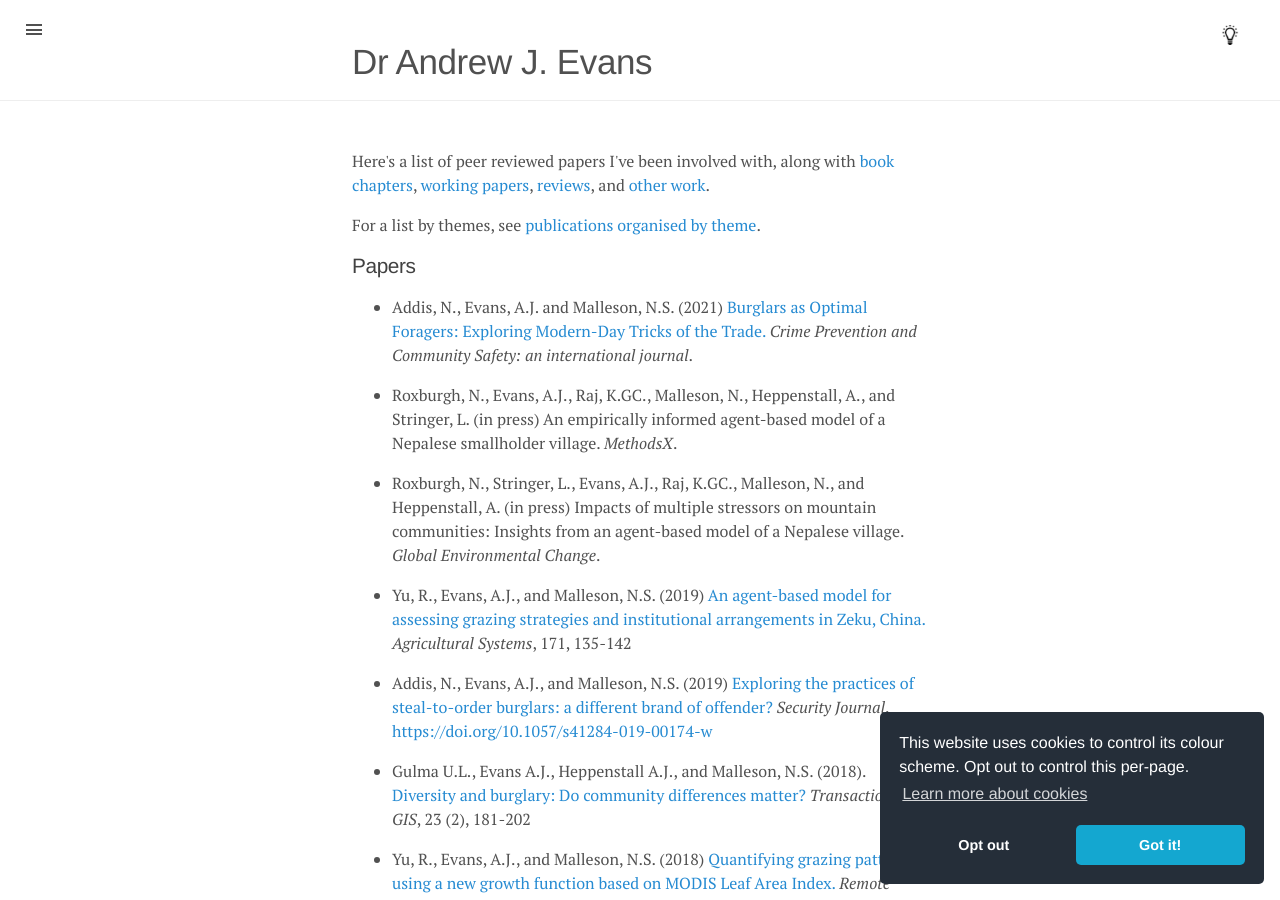
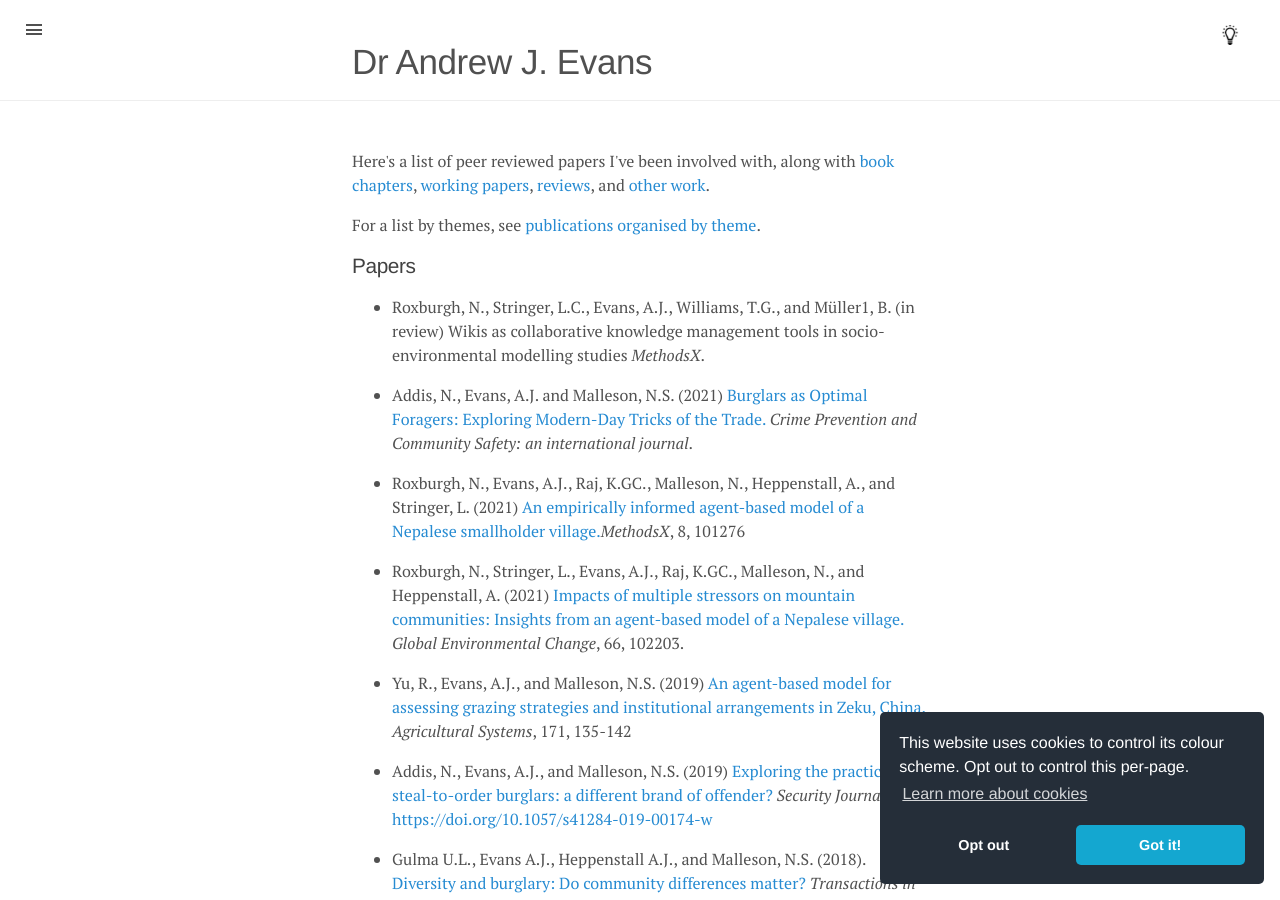
Before and after one commit to AJEvans/ajevans.github.io, a Jekyll site: the page built from papers/index.html, in a window 1280 px wide and 900 px high. Built offline with Jekyll 4.4.1, drawn with Linux system fonts in a browser that asks for light colours.

Commit message:
Papers added

```diff
--- a/papers/index.html
+++ b/papers/index.html
@@ -19,9 +19,10 @@ For a list by themes, see <A href="themes.html">publications organised by theme<
 <div class="home">
 <H2>Papers</H2>
 <ul>
+<li>Roxburgh, N., Stringer, L.C., Evans, A.J., Williams, T.G., and Müller1, B. (in review) Wikis as collaborative knowledge management tools in socio-environmental modelling studies <I>MethodsX</I>.</li>
 <li>Addis, N., Evans, A.J. and Malleson, N.S. (2021) <A href="http://shura.shu.ac.uk/28797/">Burglars as Optimal Foragers: Exploring Modern-Day Tricks of the Trade.</A> <I>Crime Prevention and Community Safety: an international journal</I>.</li>
-<li>Roxburgh, N., Evans, A.J., Raj, K.GC., Malleson, N., Heppenstall, A., and Stringer, L. (in press) An empirically informed agent-based model of a Nepalese smallholder village. <I>MethodsX</I>.</li>
-<li>Roxburgh, N., Stringer, L., Evans, A.J., Raj, K.GC., Malleson, N., and Heppenstall, A. (in press) Impacts of multiple stressors on mountain communities: Insights from an agent-based model of a Nepalese village. <I>Global Environmental Change</I>.</li>
+<li>Roxburgh, N., Evans, A.J., Raj, K.GC., Malleson, N., Heppenstall, A., and Stringer, L. (2021) <A href="https://doi.org/10.1016/j.mex.2021.101276">An empirically informed agent-based model of a Nepalese smallholder village.</A><I>MethodsX</I>, 8, 101276</li>
+<li>Roxburgh, N., Stringer, L., Evans, A.J., Raj, K.GC., Malleson, N., and Heppenstall, A. (2021) <A href="https://doi.org/10.1016/j.gloenvcha.2020.102203">Impacts of multiple stressors on mountain communities: Insights from an agent-based model of a Nepalese village.</A> <I>Global Environmental Change</I>, 66, 102203.</li>
 <li>Yu, R., Evans, A.J., and Malleson, N.S. (2019) <A href="https://doi.org/10.1016/j.agsy.2019.02.004">An agent-based model for assessing grazing strategies and institutional arrangements in Zeku, China.</A> <I>Agricultural Systems</I>, 171, 135-142</LI>
 <li>Addis, N., Evans, A.J., and Malleson, N.S. (2019) <A href="https://doi.org/10.1057/s41284-019-00174-w">Exploring the practices of steal-to-order burglars: a different brand of offender?</A> <I>Security Journal</I>. <A href="https://doi.org/10.1057/s41284-019-00174-w">https://doi.org/10.1057/s41284-019-00174-w</a></LI>
 <li>Gulma U.L., Evans A.J., Heppenstall A.J., and Malleson, N.S. (2018). <a href="https://onlinelibrary.wiley.com/doi/full/10.1111/tgis.12511">Diversity and burglary: Do community differences matter?</A> <I>Transactions in GIS</I>, 23 (2), 181-202</LI>
--- a/presentations/index.html
+++ b/presentations/index.html
@@ -10,6 +10,7 @@ For a list by themes, see <A href="themes.html">talks organised by theme</A>.
 </P>
 <ul>
 
+<li>Forbes, H.*, Wood, E., Shelton, K., Smith, R., Evans, A.J., <i>et al.</i> (2022) Improving Resilience Through a Surface Water Flooding Decision Support System. <i>European Geosciences Union 2022, 23-27 May 2022</LI>
 
 <li>Adepeju, M.*, and Evans, A.J. (2018) <a href="http://eprints.whiterose.ac.uk/128602/">A dynamic microsimulation framework for generating synthetic spatiotemporal crime patterns.</A> GIS Research UK conference, Leicester (2018)</li>
 
--- a/presentations/themes.html
+++ b/presentations/themes.html
@@ -202,6 +202,7 @@ For a list by date, see <A href="index.html">talks organised by date</A>.
 
 <H2 class="collapsible" style="cursor: pointer;"><DIV class="pluser" style="display: inline-block;  margin-right:10px; ">+</DIV>Hydrology / Oceanography / Geology</H2>
 <ul class="content" style="display: none; overflow: hidden;">
+<li>Forbes, H.*, Wood, E., Shelton, K., Smith, R., Evans, A.J., <i>et al.</i> (2022) Improving Resilience Through a Surface Water Flooding Decision Support System. <i>European Geosciences Union 2022, 23-27 May 2022</LI>
 <li>Hatfield, K.*, Evans, A.J., and Harvey, P.K. (April 2000) Defining petrophysical units of the Palmer Deep Sites from Leg 178. <a href="http://crpg.cnrs-nancy.fr/ODP/AnnonceConf/Euro-ODP2000.html" target="_blank">European  Ocean Drilling Programme Workshop</a>, Montpellier, France, 9-11 April 2000</li>
 <li>Viger, K.*, Evans, A.J., and Harvey, P.K. (1998) Defining petrophysical  units of the Palmer Deep SItes from Leg 178. <a href="http://ioc.unesco.org/iyo/activities/conferences/odf.htm" target="_blank">Ocean  Drilling Forum</a>, Edinburgh University, UK., 19-22 September 1998</li>
 </ul>
```
Also changed, not shown: papers/themes.html (+8 -6 lines).
